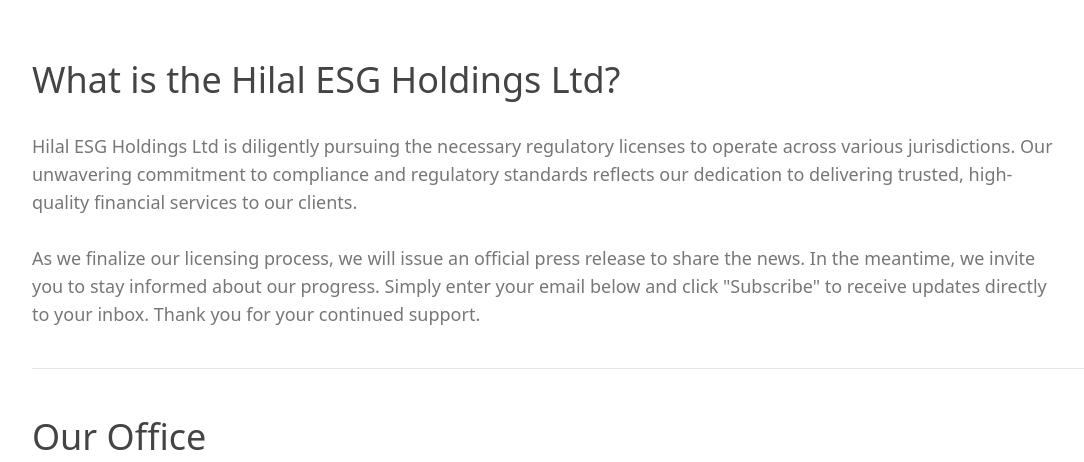
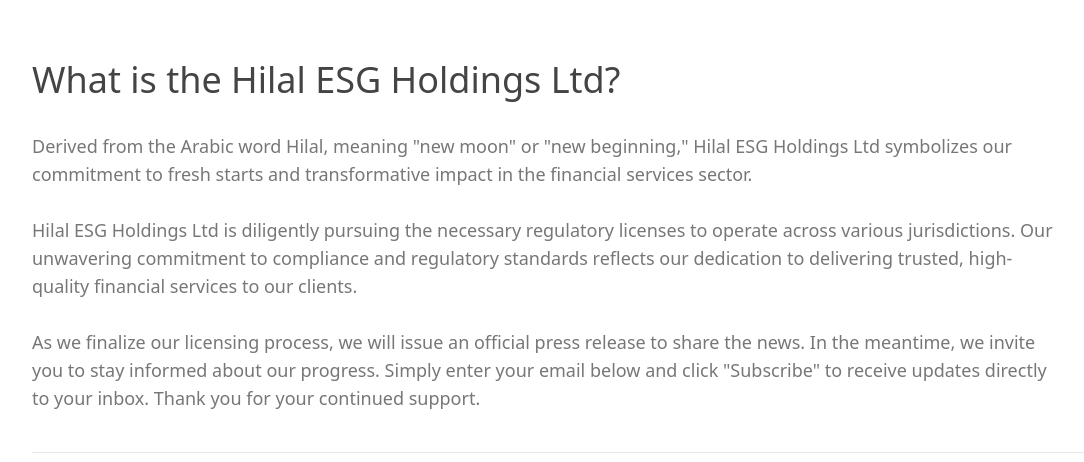
Before and after one commit to GhazanfarGw/Hilalesg, a React (Create React App) app: page / in a window 1280 px wide. Shown: the part 900-1362 px from the top of the page, without its empty margins (8-1092 px from the left). Built offline with nearby package versions, Linux system fonts and the light colour scheme.

Commit message:
Update intro.jsx

```diff
--- a/src/Pages/Home/intro.jsx
+++ b/src/Pages/Home/intro.jsx
@@ -38,6 +38,8 @@
 
         <div className="second max-w-screen-lg pt-5 md:pt-8 text-[#777]">
           <p className="md:text-lg text-sm">
+            Derived from the Arabic word Hilal, meaning "new moon" or "new beginning," Hilal ESG Holdings Ltd symbolizes our commitment to fresh starts and transformative impact in the financial services sector.
+            <br/><br/>
             Hilal ESG Holdings Ltd is diligently pursuing the necessary regulatory licenses to operate across various jurisdictions. Our unwavering commitment to compliance and regulatory standards reflects our dedication to delivering trusted, high-quality financial services to our clients.
             <br/><br/>
             As we finalize our licensing process, we will issue an official press release to share the news. In the meantime, we invite you to stay informed about our progress. Simply enter your email below and click "Subscribe" to receive updates directly to your inbox. Thank you for your continued support.
```
